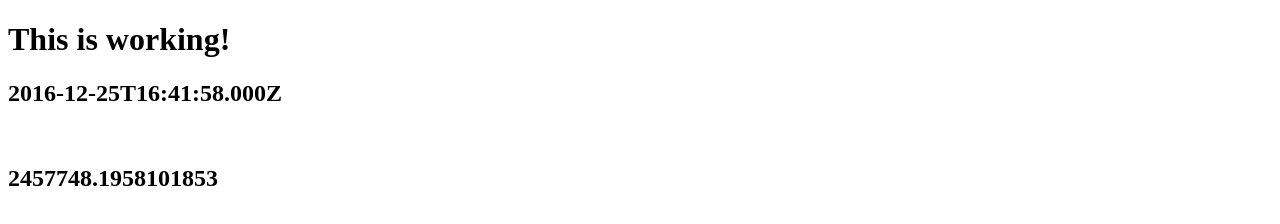
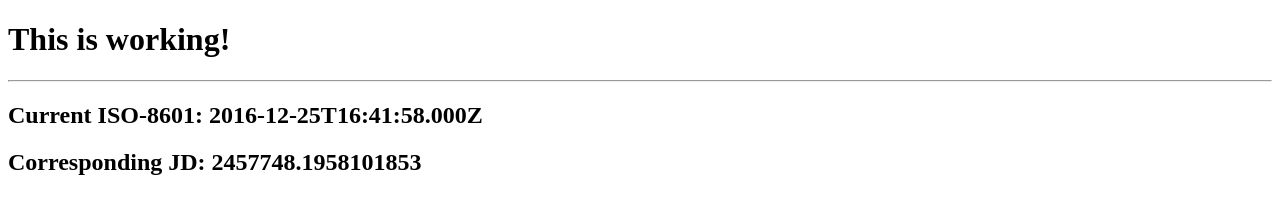
Before and after one commit to mairanteodoro/moment-jd, a website built with webpack: page index.html in a window 1280 px wide. Built offline with nearby package versions, Linux system fonts and the light colour scheme.

Commit message:
Stable version of JD plugin

```diff
--- a/index.html
+++ b/index.html
@@ -10,9 +10,8 @@
   <body>
 
     <h1>This is working!</h1>
-
+    <hr>
     <h2 id="date"></h2>
-    <br>
     <h2 id="jd"></h2>
 
   </body>
--- a/index.js
+++ b/index.js
@@ -1,4 +1,3 @@
-import * as moment from 'moment';
 import './moment-jd';
 
 var date = moment.utc();
@@ -6,7 +5,7 @@ var jd = moment.fn.toJD(date);
 
 $(function(){
 
-  $('#date').html(date.toISOString());
-  $('#jd').html(jd);
+  $('#date').html('Current ISO-8601: ' + date.toISOString());
+  $('#jd').html('Corresponding JD: ' + jd);
 
 });
```
